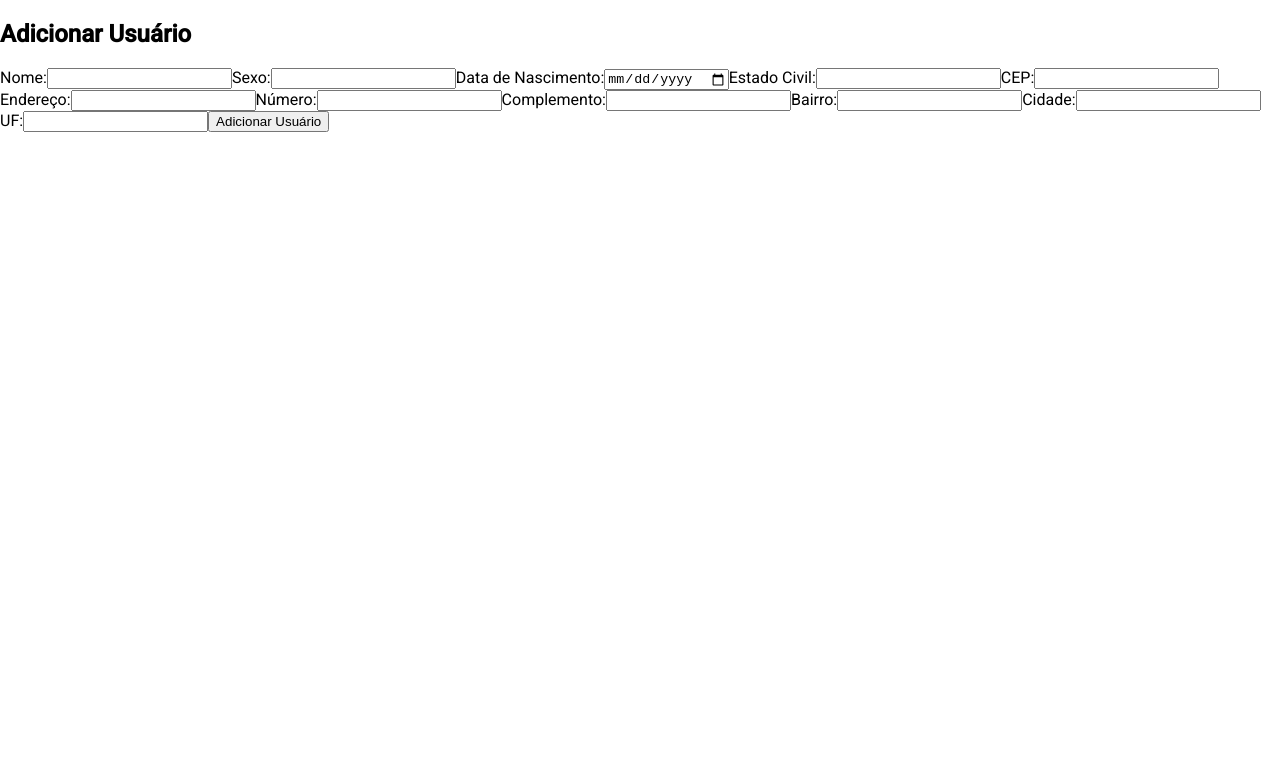
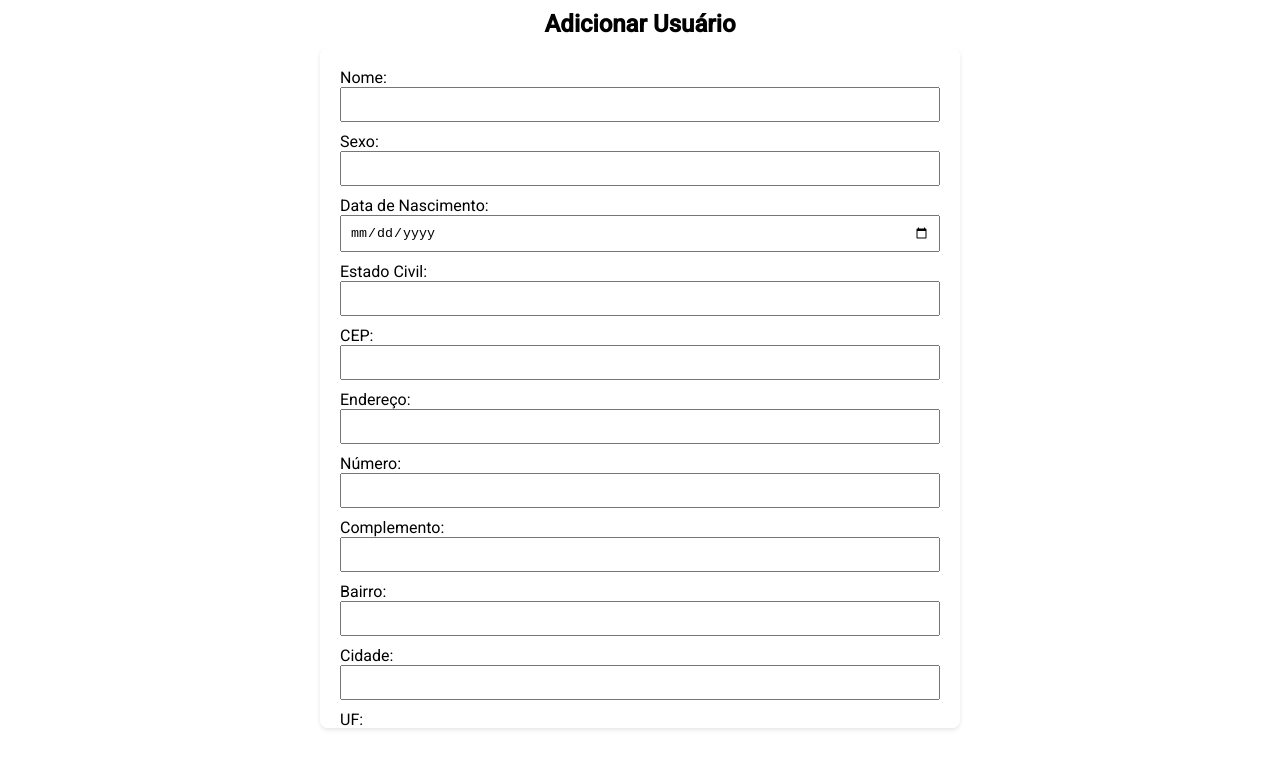
Before and after one commit to bacildo/fullstack-people-management, an Angular app in the folder people-management-api/frontend/angular-management-people/: page /add-user in a window 1280 px wide. Shown: the top 768 px of the page. Built offline with nearby package versions, Linux system fonts and the light colour scheme.

Commit message:
feat:paginate

```diff
--- a/people-management-api/frontend/angular-management-people/src/app/app.module.ts
+++ b/people-management-api/frontend/angular-management-people/src/app/app.module.ts
@@ -11,6 +11,8 @@ import { ListUsersComponent } from './components/list-users/list-users.component
 import { EditUserModalComponent } from './components/edit-user-modal/edit-user-modal.component';
 import { HomeComponent } from './components/home/home.component';
 import { MatFormFieldModule } from '@angular/material/form-field';
+import { MatPaginatorModule } from '@angular/material/paginator';
+
 
 @NgModule({
   declarations: [
@@ -26,7 +28,8 @@ import { MatFormFieldModule } from '@angular/material/form-field';
     FormsModule,
     HttpClientModule,
     BrowserAnimationsModule,
-    MatFormFieldModule
+    MatFormFieldModule,
+    MatPaginatorModule
   ],
   // providers: [provideAnimationsAsync('noop')],
   bootstrap: [AppComponent],
--- a/people-management-api/frontend/angular-management-people/src/app/components/add-user/add-user.component.css
+++ b/people-management-api/frontend/angular-management-people/src/app/components/add-user/add-user.component.css
@@ -0,0 +1,46 @@
+.modal-content {
+
+}
+
+h2 {
+  text-align: center;
+  background-color: #fff;
+  display: inline-block;
+  width: 100%;
+  padding: 10px 0;
+  margin: 0;
+}
+
+
+form {
+  margin-top: 20px;
+  max-width: 600px;
+  margin: 0 auto;
+  padding: 20px;
+  background-color: #fff;
+  border-radius: 8px;
+  box-shadow: 0 2px 4px rgba(0, 0, 0, 0.1);
+  max-height: 80vh; /* Limita a altura do modal a 80% da altura da viewport */
+  overflow-y: auto; /* Adiciona uma barra de rolagem vertical quando necessário */
+}
+
+input {
+  width: 100%;
+  padding: 8px;
+  margin-bottom: 10px;
+  box-sizing: border-box;
+}
+
+button {
+  width: 100%;
+  padding: 8px;
+  background-color: #007bff;
+  color: #fff;
+  border: none;
+  border-radius: 4px;
+  cursor: pointer;
+}
+
+button:hover {
+  background-color: #0056b3;
+}
--- a/people-management-api/frontend/angular-management-people/src/app/components/list-users/list-users.component.css
+++ b/people-management-api/frontend/angular-management-people/src/app/components/list-users/list-users.component.css
@@ -1,29 +1,32 @@
-.table-container {
-  overflow-x: auto;
-
+h2 {
+  text-align: center;
+  margin-top: 20px;
 }
 
-.table {
+table {
   width: 100%;
   border-collapse: collapse;
+  margin-top: 20px;
 }
 
-.table th,
-.table td {
-  padding: 12px;
-  text-align: left;
-  border-bottom: 1px solid #ddd;
-}
-
-.table th {
-  background-color: #f2f2f2;
+th, td {
+  border: 1px solid #ddd;
+  padding: 8px;
   text-align: center;
 }
 
-@media (max-width: 768px) {
-  .table th,
-  .table td {
-    font-size: 14px;
-    text-align: center;
-  }
+th {
+  background-color: #f2f2f2;
 }
+
+tr:nth-child(even) {
+  background-color: #f2f2f2;
+}
+
+tr:hover {
+  background-color: #ddd;
+}
+
+button {
+  margin-right: 5px;
+}
--- a/people-management-api/frontend/angular-management-people/src/app/components/list-users/list-users.component.html
+++ b/people-management-api/frontend/angular-management-people/src/app/components/list-users/list-users.component.html
@@ -17,7 +17,7 @@
     </tr>
   </thead>
   <tbody>
-    <tr *ngFor="let user of users">
+    <tr *ngFor="let user of getCurrentPageUsers()">
       <td>{{ user.name }}</td>
       <td>{{ user.gender }}</td>
       <td>{{ user.maritalStatus }}</td>
@@ -36,3 +36,10 @@
     </tr>
   </tbody>
 </table>
+
+<mat-paginator
+  [length]="totalItems"
+  [pageSize]="pageSize"
+  [pageSizeOptions]="pageSizeOptions"
+  (page)="pageChange($event)"
+></mat-paginator>
--- a/people-management-api/frontend/angular-management-people/src/app/components/list-users/list-users.component.ts
+++ b/people-management-api/frontend/angular-management-people/src/app/components/list-users/list-users.component.ts
@@ -1,7 +1,8 @@
-import { Component, OnInit } from '@angular/core';
+import { Component, OnInit, ViewChild } from '@angular/core';
 import { MatDialog } from '@angular/material/dialog';
 import { EditUserModalComponent } from '../edit-user-modal/edit-user-modal.component';
 import { DataService } from '../../services/data.service';
+import { MatPaginator } from '@angular/material/paginator';
 
 @Component({
   selector: 'app-list-users',
@@ -10,6 +11,11 @@ import { DataService } from '../../services/data.service';
 })
 export class ListUsersComponent implements OnInit {
   users: any[] = [];
+  pageSizeOptions: number[] = [5, 10, 25, 100];
+  pageSize: number = 5;
+  totalItems: number = 0;
+
+  @ViewChild(MatPaginator) paginator!: MatPaginator;
 
   constructor(
     private dataService: DataService,
@@ -23,6 +29,7 @@ export class ListUsersComponent implements OnInit {
   loadUsers(): void {
     this.dataService.getUsers().subscribe((data) => {
       this.users = data;
+      this.totalItems = this.users.length;
       this.users.forEach((user) => {
         user.dateOfBirth = this.formatDate(user.dateOfBirth);
       });
@@ -57,4 +64,19 @@ export class ListUsersComponent implements OnInit {
     const [year, month, day] = dateString.split('-');
     return `${day}/${month}/${year}`;
   }
+
+  pageChange(event: any): void {
+    this.pageSize = event.pageSize;
+    this.paginator.pageIndex = event.pageIndex;
+    this.loadUsers();
+  }
+
+  getCurrentPageUsers(): any[] {
+    if (!this.paginator) {
+      return [];
+    }
+
+    const startIndex = this.paginator.pageIndex * this.paginator.pageSize;
+    return this.users.slice(startIndex, startIndex + this.paginator.pageSize);
+  }
 }
```
